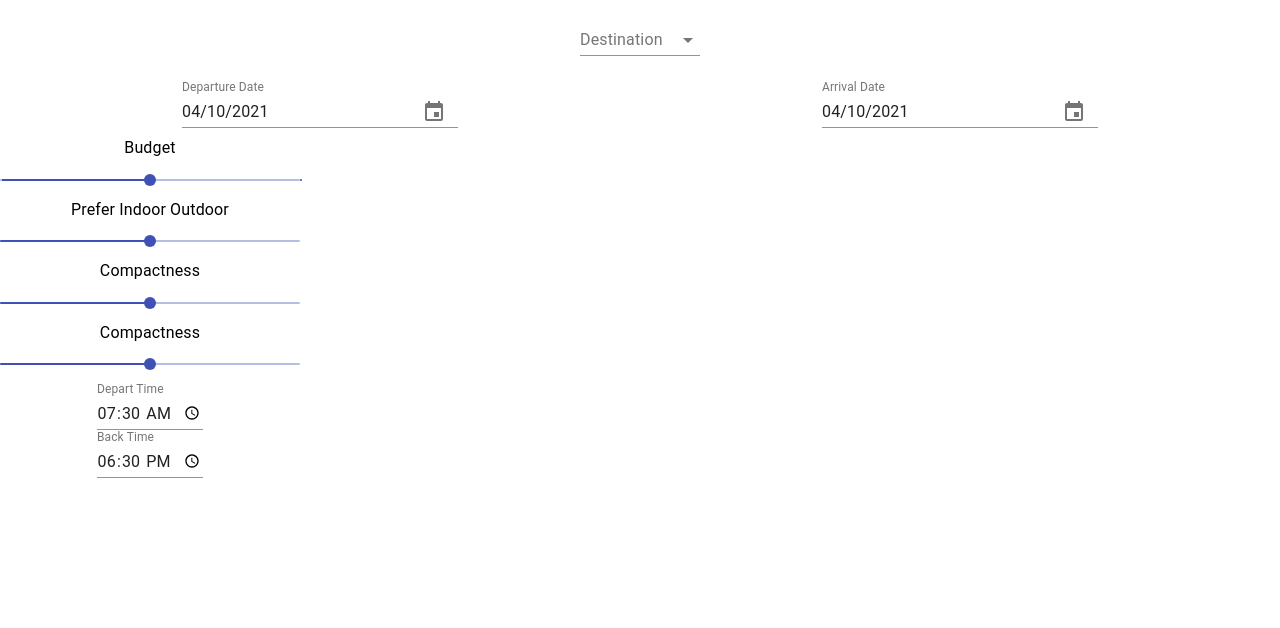
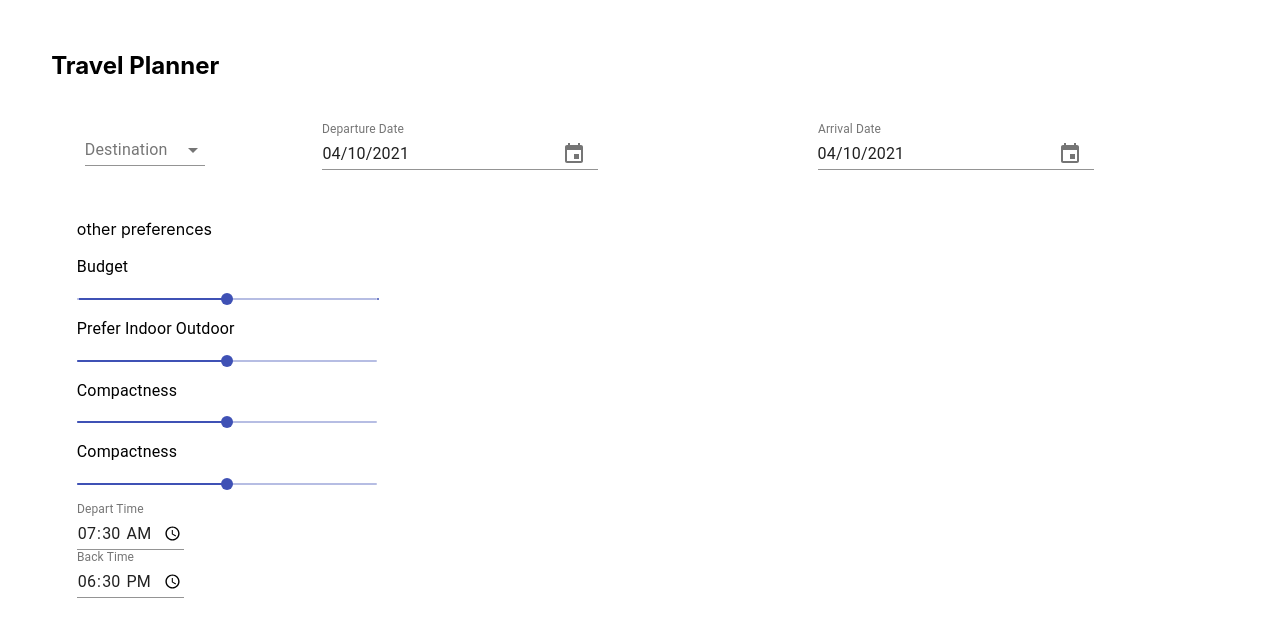
Before and after one commit to ktxlh/triplan.ai, a React (Create React App) app in the folder frontend/: page / in a window 1280 px wide. Shown: the top 628 px of the page. Built offline with nearby package versions, Linux system fonts and the light colour scheme.

Commit message:
fix component layout

```diff
--- a/frontend/src/App.css
+++ b/frontend/src/App.css
@@ -1,38 +1,34 @@
 .App {
-  text-align: center;
-}
-
-.App-logo {
-  height: 40vmin;
-  pointer-events: none;
-}
-
-@media (prefers-reduced-motion: no-preference) {
-  .App-logo {
-    animation: App-logo-spin infinite 20s linear;
-  }
+  text-align: left;
 }
 
 .App-header {
-  background-color: #282c34;
-  min-height: 100vh;
+  padding: 4% 4% 0 4%;
   display: flex;
   flex-direction: column;
+  align-items: flex-start;
+  justify-content: flex-start;
+  font-size: 24px;
+  font-weight: bold;
+  color: black;
+}
+
+.input {
+  padding: 2% 6% 0 6%;
+  font-size: 16px;
+  color: black;
+}
+
+.main {
+  display: flex;
+  flex-direction: row;
   align-items: center;
   justify-content: center;
-  font-size: calc(10px + 2vmin);
-  color: white;
 }
 
-.App-link {
-  color: #61dafb;
+.pref {
+  display: flex;
+  flex-direction: column;
+  align-items: flex-start;
+  justify-content: flex-start;
 }
-
-@keyframes App-logo-spin {
-  from {
-    transform: rotate(0deg);
-  }
-  to {
-    transform: rotate(360deg);
-  }
-}
--- a/frontend/src/App.js
+++ b/frontend/src/App.js
@@ -7,9 +7,15 @@ import Preferences from './Component/Preferences';
 function App() {
   return (
     <div className="App">
-      <SimpleSelect></SimpleSelect>
-      <MaterialUIPickers></MaterialUIPickers>
-      <Preferences></Preferences>
+      <div className="App-header">Travel Planner</div>
+      <div className="input main">
+        <SimpleSelect></SimpleSelect>
+        <MaterialUIPickers></MaterialUIPickers>
+      </div>
+      <div className="input pref">
+        <p>other preferences</p>
+        <Preferences></Preferences>
+      </div>
     </div>
   );
 }
```
